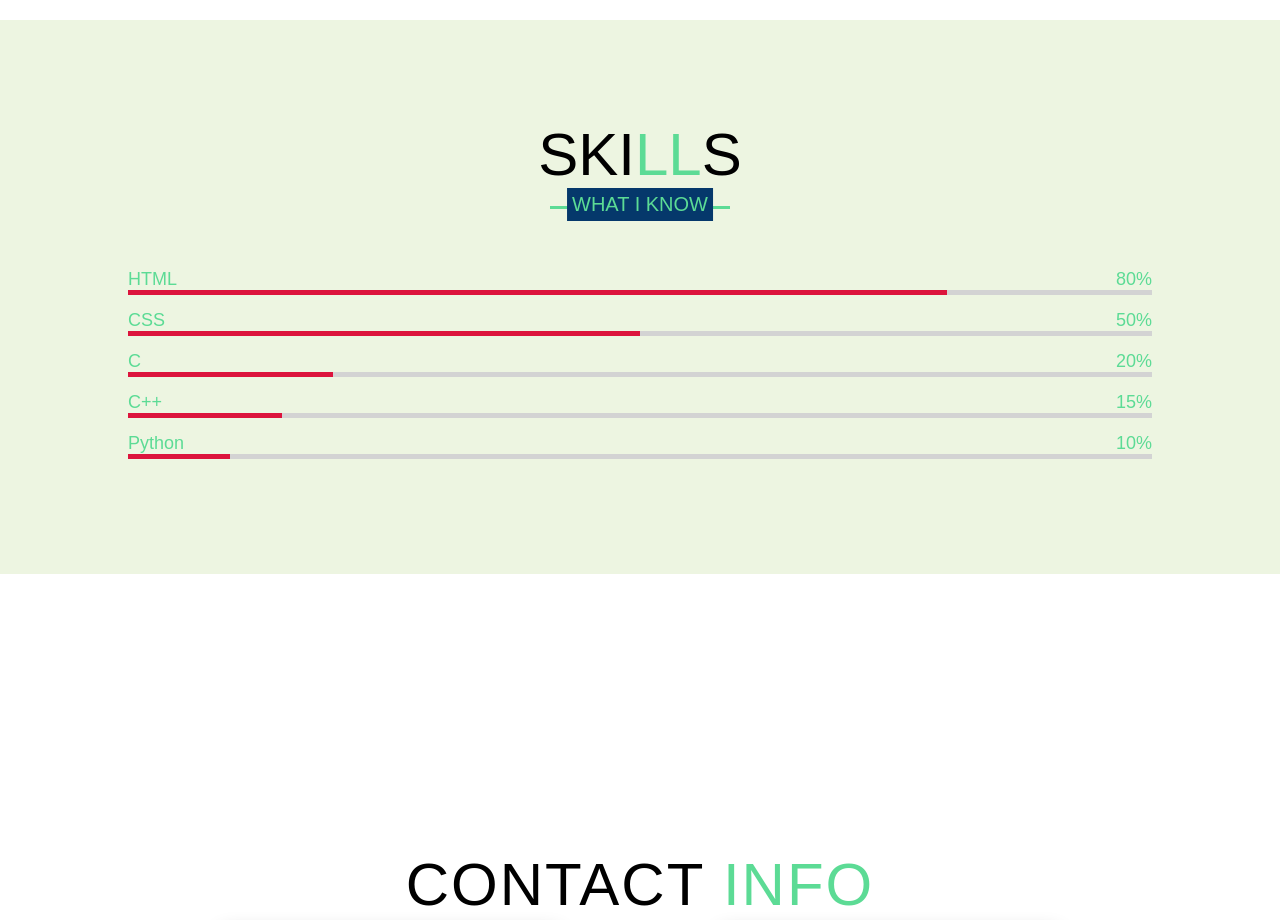
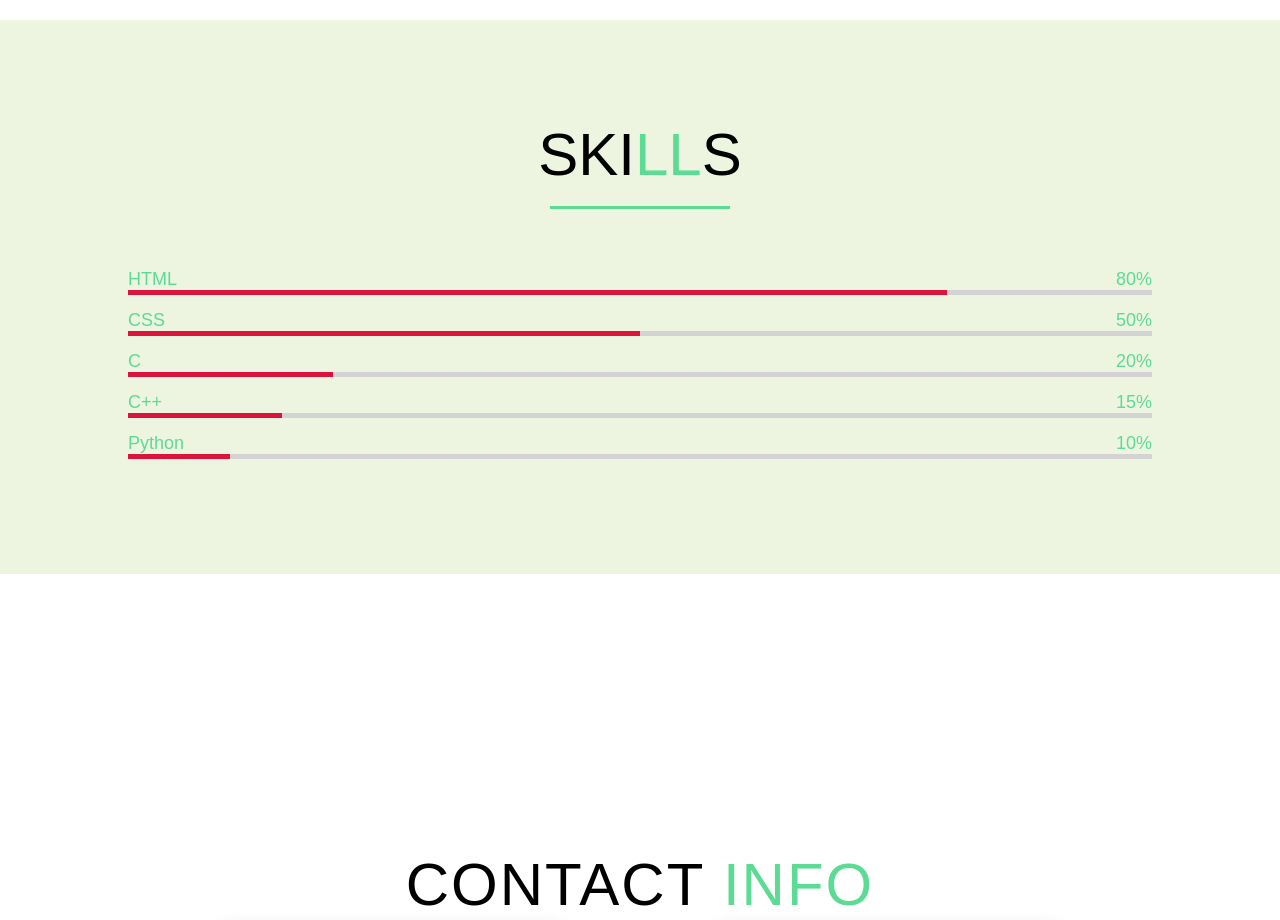
Before and after one commit to MilanTrpchevski/MilanTrpchevski, a plain HTML site: page index.html in a window 1280 px wide. Shown: the part 1580-2500 px from the top of the page. Drawn offline with Linux system fonts and the light colour scheme.

Commit message:
Update style.css

```diff
--- a/style.css
+++ b/style.css
@@ -344,9 +344,6 @@ p {
 	background: #05386B;
 	transform: translateX(-50%);
 }
-.skills .title::after{
-	content: "what i know"
-}
 .skills .skills-content{
 	display: flex;
 	flex-wrap: wrap;
```
